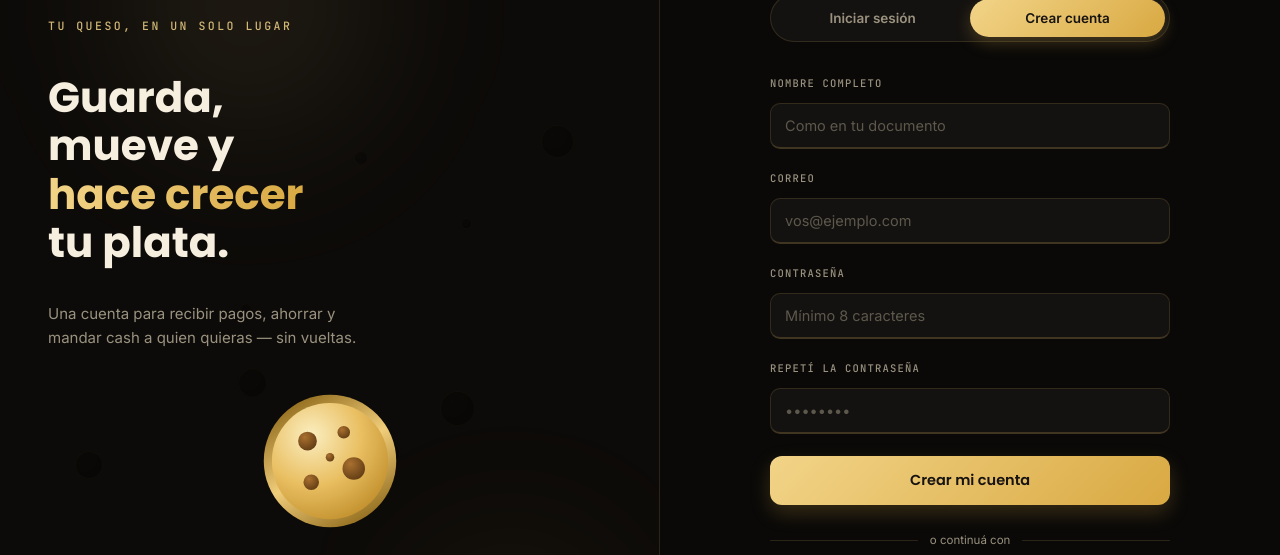
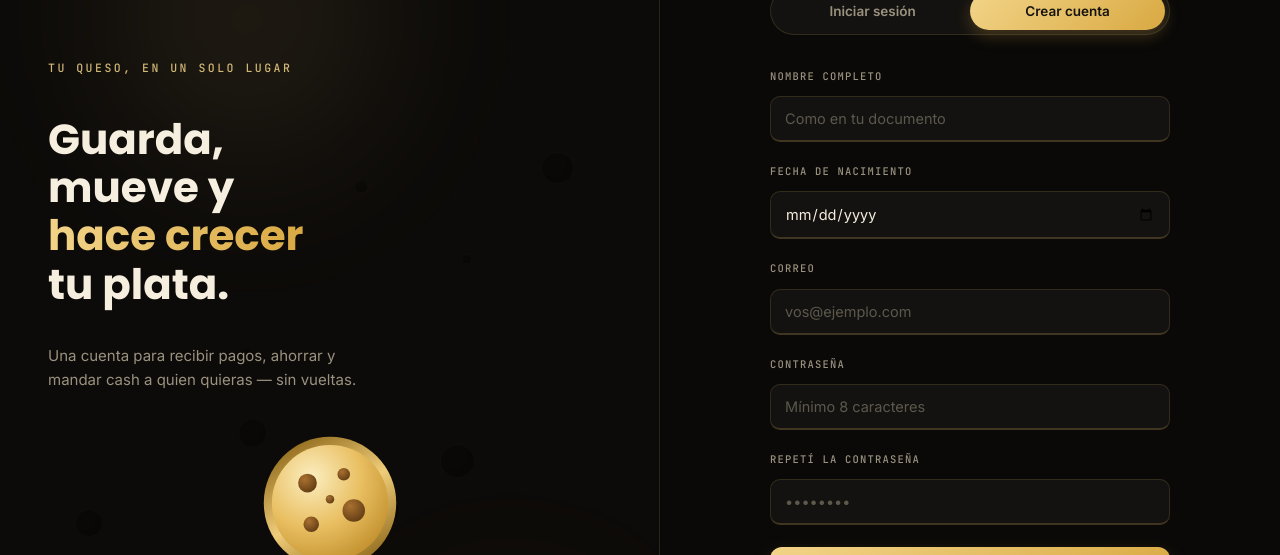
Before and after one commit to Leonelbruno/cheesecash-frontend, a React (Vite) app: page /register in a window 1280 px wide. Shown: the part 145-700 px from the top of the page. Built offline with nearby package versions, Linux system fonts and the light colour scheme; no server answers.

Commit message:
feat:agregué birth date al registro

```diff
--- a/src/context/AuthContext.tsx
+++ b/src/context/AuthContext.tsx
@@ -53,10 +53,15 @@ export function AuthProvider({ children }: { children: React.ReactNode }) {
     setUser(mapUser(user))
   }
 
-  async function register(email: string, password: string, fullName: string) {
+  async function register(
+    email: string,
+    password: string,
+    fullName: string,
+    birthDate: string,
+  ) {
     await api.post<ApiUser>(
       '/auth/register',
-      { email, password, fullName },
+      { email, password, fullName, birthDate },
       { auth: false },
     )
   }
--- a/src/context/auth-context.ts
+++ b/src/context/auth-context.ts
@@ -17,7 +17,12 @@ export interface AuthContextType {
   loading: boolean
   login: (email: string, password: string) => Promise<void>
   loginWithGoogle: (googleToken: string) => Promise<void>
-  register: (email: string, password: string, fullName: string) => Promise<void>
+  register: (
+    email: string,
+    password: string,
+    fullName: string,
+    birthDate: string,
+  ) => Promise<void>
   logout: () => void
 }
 
--- a/src/pages/Auth/AuthPage.tsx
+++ b/src/pages/Auth/AuthPage.tsx
@@ -81,7 +81,7 @@ function Holes() {
     return () => container.removeEventListener('mousemove', handleMove)
   }, [])
 
-   const [holeData] = useState(() =>
+  const [holeData] = useState(() =>
     Array.from({ length: 10 }, () => ({
       size: 10 + Math.random() * 34,
       left: Math.random() * 90,
@@ -121,6 +121,7 @@ export default function AuthPage() {
   const isRegister = location.pathname === '/register'
 
   const [name, setName] = useState('')
+  const [birthDate, setBirthDate] = useState('')
   const [email, setEmail] = useState('')
   const [password, setPassword] = useState('')
   const [confirmPassword, setConfirmPassword] = useState('')
@@ -142,19 +143,40 @@ export default function AuthPage() {
     setPassword('')
     setConfirmPassword('')
     setName('')
+    setBirthDate('')
     navigate(tab === 'login' ? '/login' : '/register')
   }
 
   const validateRegister = (): string | null => {
-    if (!name || !email || !password || !confirmPassword) {
+    if (!name || !birthDate || !email || !password || !confirmPassword) {
       return 'Completá todos los campos'
     }
+
+    const today = new Date()
+    const [year, month, day] = birthDate.split('-').map(Number)
+
+    let age = today.getFullYear() - year
+
+    const birthdayHasNotPassed =
+      today.getMonth() + 1 < month ||
+      (today.getMonth() + 1 === month && today.getDate() < day)
+
+    if (birthdayHasNotPassed) {
+      age--
+    }
+
+    if (age < 18) {
+      return 'Debés ser mayor de 18 años para registrarte'
+    }
+
     if (password.length < 8) {
       return 'La contraseña debe tener al menos 8 caracteres'
     }
+
     if (password !== confirmPassword) {
       return 'Las contraseñas no coinciden'
     }
+
     return null
   }
 
@@ -177,12 +199,16 @@ export default function AuthPage() {
       setLoading(true)
 
       if (isRegister) {
-        await register(email, password, name)
+        await register(email, password, name, birthDate)
+
+        setLoading(false)
         setToast('¡Usuario creado con éxito!')
+
         redirectTimer.current = window.setTimeout(
           () => navigate('/login', { replace: true }),
           2500,
         )
+
         return
       }
 
@@ -288,8 +314,21 @@ export default function AuthPage() {
                     disabled={loading}
                   />
                 </div>
+
               )}
-
+              {isRegister && (
+                <div className="field">
+                  <label htmlFor="birthDate">Fecha de nacimiento</label>
+                  <input
+                    id="birthDate"
+                    type="date"
+                    value={birthDate}
+                    onChange={(e) => setBirthDate(e.target.value)}
+                    autoComplete="bday"
+                    disabled={loading}
+                  />
+                </div>
+              )}
               <div className="field">
                 <label htmlFor="authEmail">Correo</label>
                 <input
```
